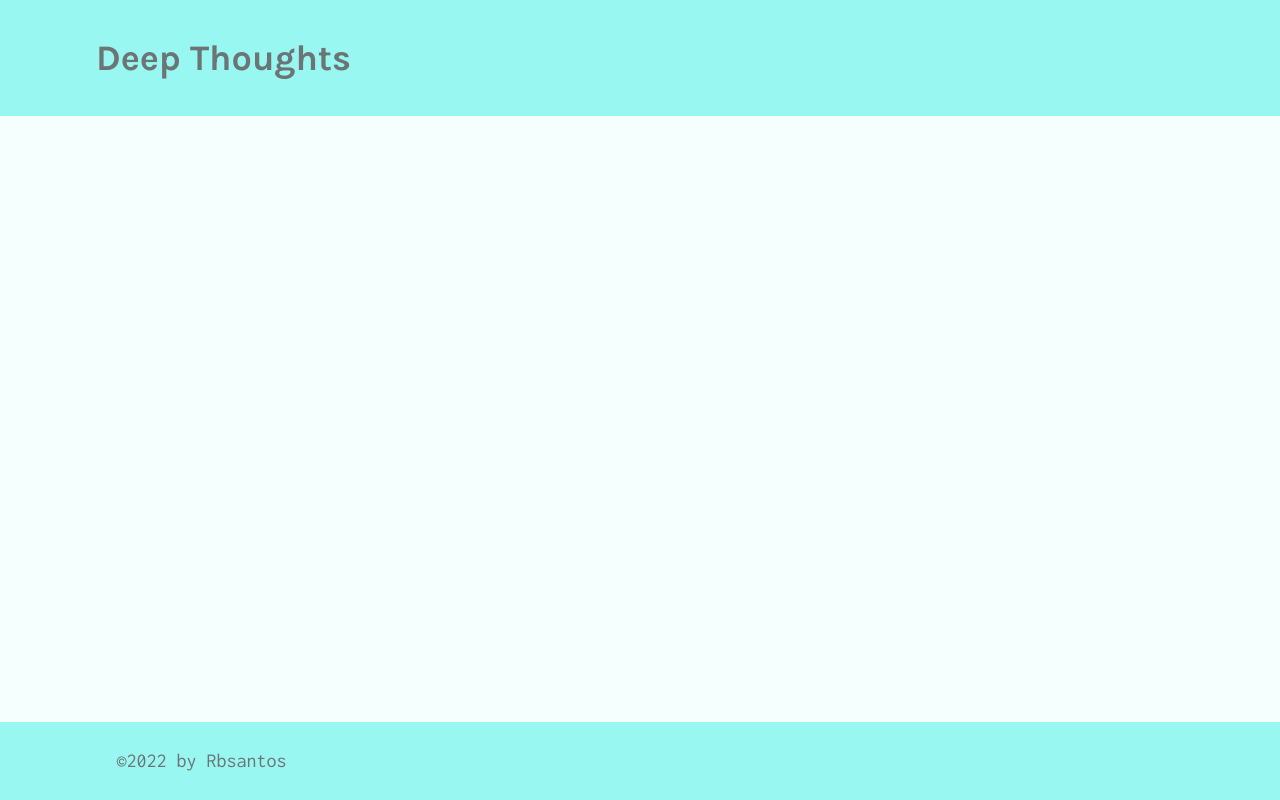
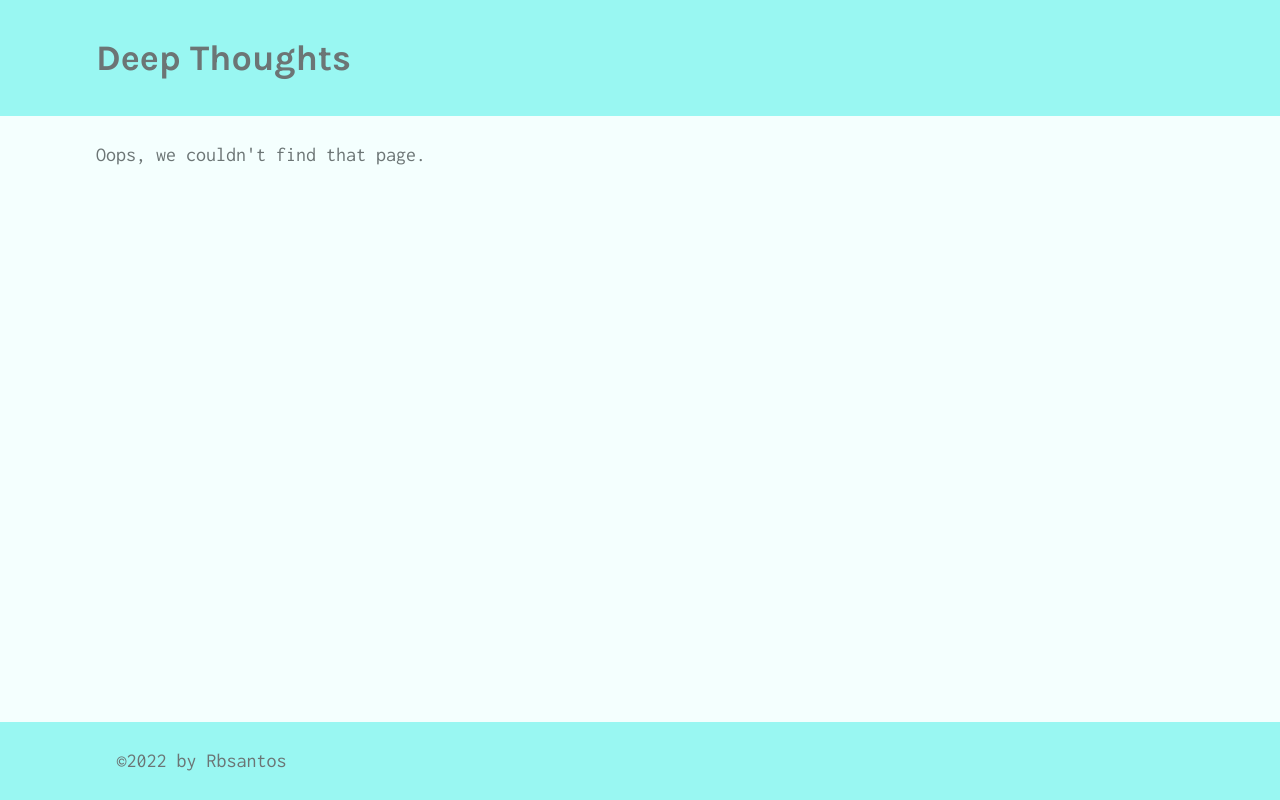
Before and after one commit to rbsantos-code/deep-thoughts-refresher, a React (Create React App) app in the folder client/: page /profile/1 in a window 1280 px wide. Built offline with nearby package versions, Linux system fonts and the light colour scheme.

Commit message:
implement and use Switch

```diff
--- a/client/src/App.js
+++ b/client/src/App.js
@@ -29,11 +29,15 @@ function App() {
         <div className='flex-column justify-flex-start min-100-vh'>
           <Header />
           <div className='container'>
-            <Route exact path="/" component={Home} />
-            <Route exact path="/login" component={Login} />
-            <Route exact path="/signup" component={Signup} />
-            <Route exact path="/profile" component={Profile} />
-            <Route exact path="/thought" component={SingleThought} />
+            <Switch>
+              <Route exact path="/" component={Home} />
+              <Route exact path="/login" component={Login} />
+              <Route exact path="/signup" component={Signup} />
+              <Route exact path="/profile" component={Profile} />
+              <Route exact path="/thought" component={SingleThought} />
+
+              <Route component={NoMatch} />
+            </Switch>
           </div>
           <Footer />
         </div>
```
